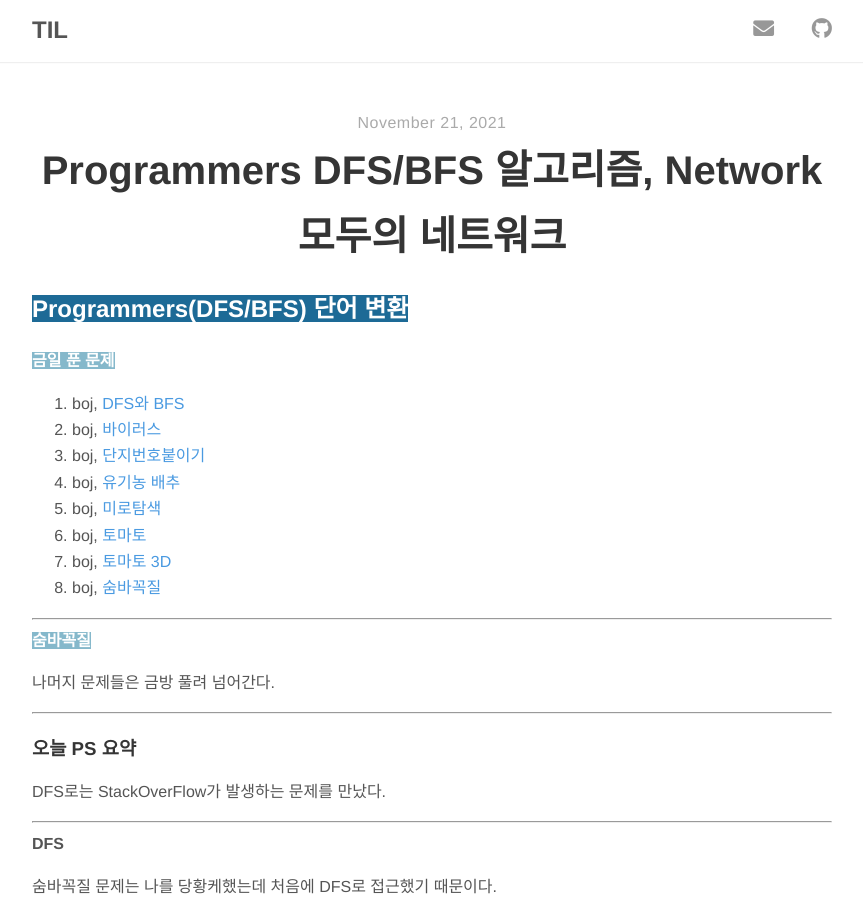
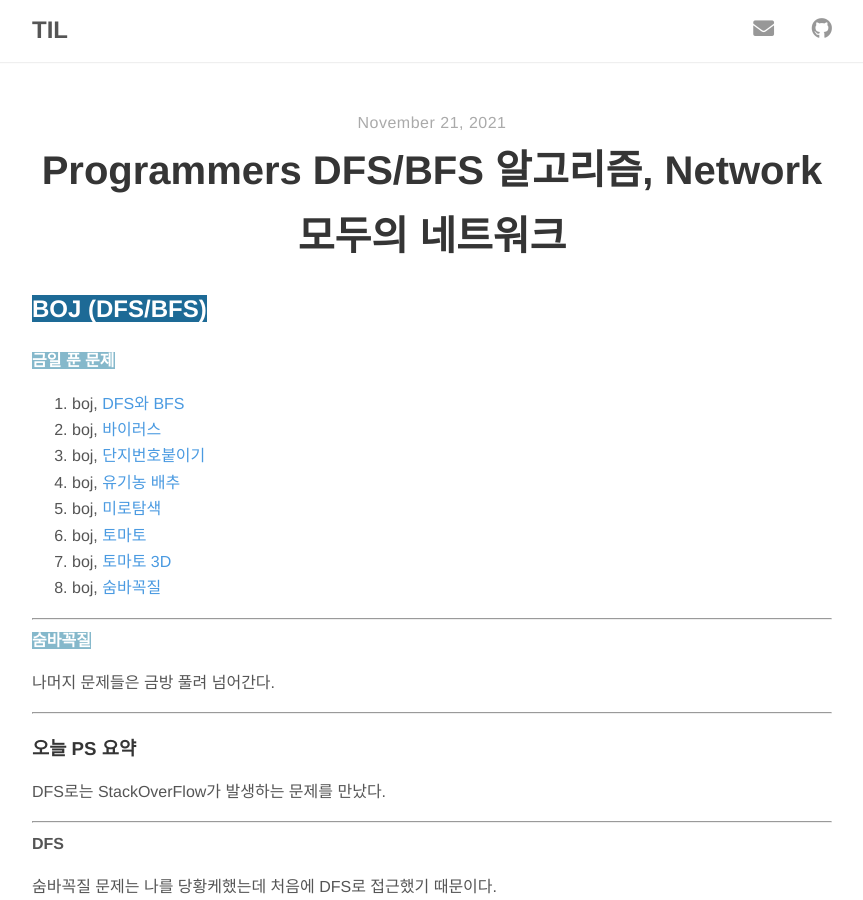
Before and after one commit to hyunwlee-dev/TIL, a Jekyll site: the page built from _posts/2021-11-21-til.md, in a window 1280 px wide and 900 px high. Shown: the whole window, without its empty margins (208-1071 px from the left). Built offline with Jekyll 4.4.1, drawn with Linux system fonts in a browser that asks for light colours; nearby versions of some CDN libraries.

Commit message:
modified:   2021-11-21-til.md

```diff
--- a/_posts/2021-11-21-til.md
+++ b/_posts/2021-11-21-til.md
@@ -4,7 +4,7 @@
 author: "hyunwlee"
 ---
 
-## <span style="background-color:#1D6A96; color:white">Programmers(DFS/BFS) 단어 변환</span>
+## <span style="background-color:#1D6A96; color:white">BOJ (DFS/BFS)</span>
 
 <span style="background-color:#85B8CB; color:white"><strong>금일 푼 문제</strong></span>
 
```
